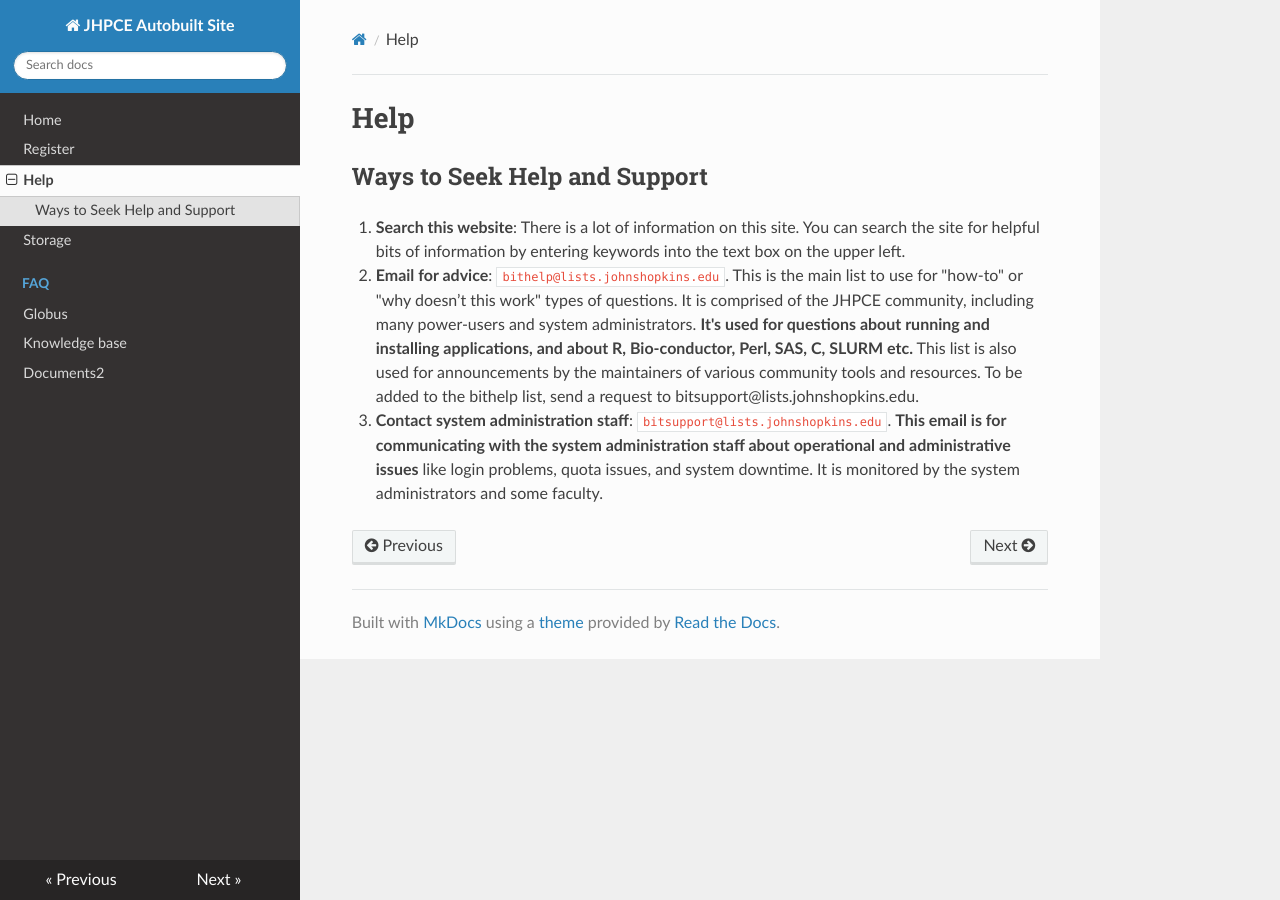
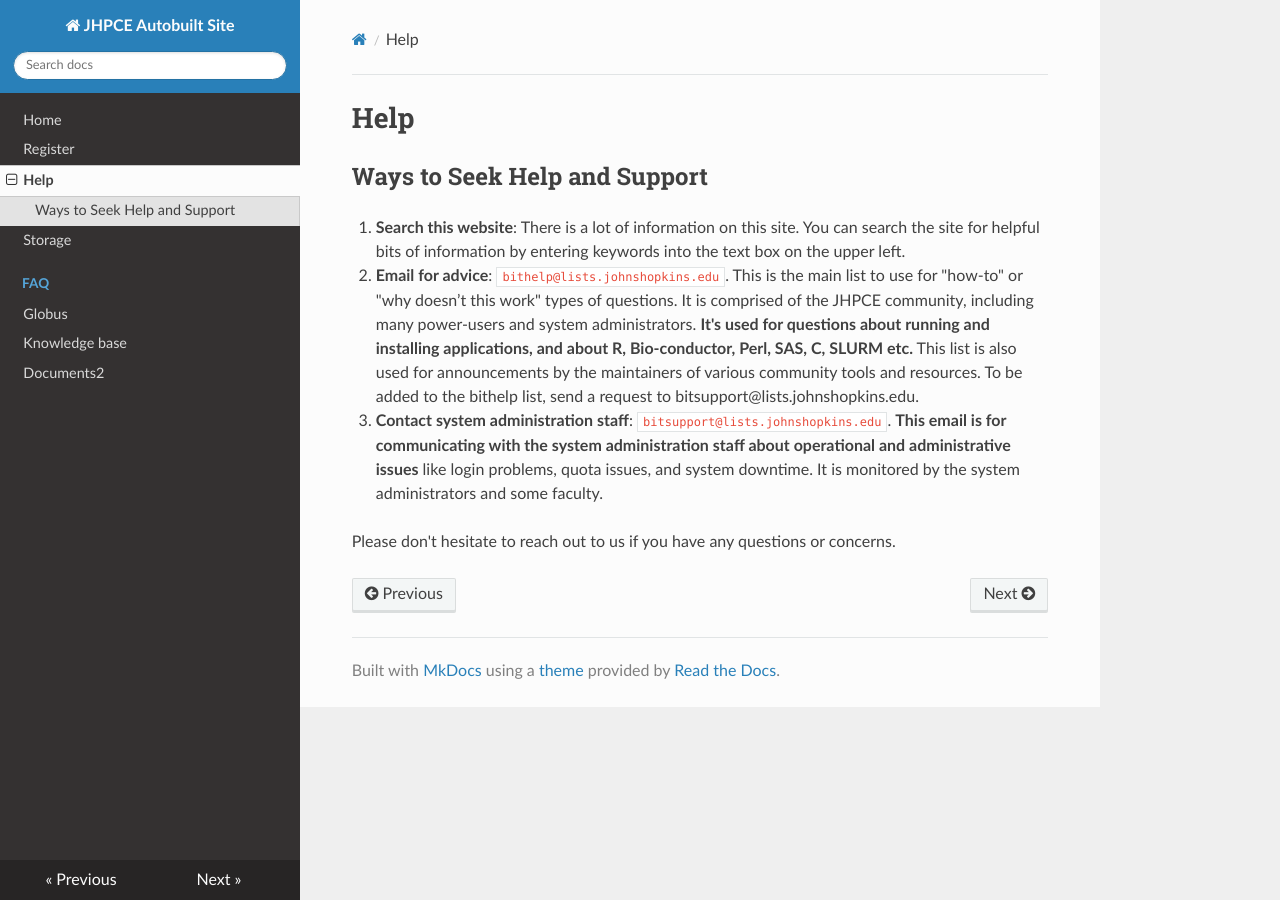
Before and after one commit to jhpce-jhu/jhpce_mkdocs, an MkDocs documentation site: the page built from jhpce_docs/docs/help.md, in a window 1280 px wide. Built offline with MkDocs 1.6.1, drawn with Linux system fonts in a browser that asks for light colours; nearby versions of some CDN libraries.

Commit message:
Updated help.md

```diff
--- a/jhpce_docs/docs/help.md
+++ b/jhpce_docs/docs/help.md
@@ -5,3 +5,5 @@
 1. **Search this website**: There is a lot of information on this site. You can search the site for helpful bits of information by entering keywords into the text box on the upper left.
 2. **Email for advice**: `bithelp@lists.johnshopkins.edu`. This is the main list to use for "how-to" or "why doesn’t this work" types of questions. It is comprised of the JHPCE community, including many power-users and system administrators. **It's used for questions about running and installing applications, and about R, Bio-conductor, Perl, SAS, C, SLURM etc.** This list is also used for announcements by the maintainers of various community tools and resources. To be added to the bithelp list, send a request to bitsupport@lists.johnshopkins.edu.
 3. **Contact system administration staff**: `bitsupport@lists.johnshopkins.edu`. **This email is for communicating with the system administration staff about operational and administrative issues** like login problems, quota issues, and system downtime. It is monitored by the system administrators and some faculty.
+
+Please don't hesitate to reach out to us if you have any questions or concerns.
```
